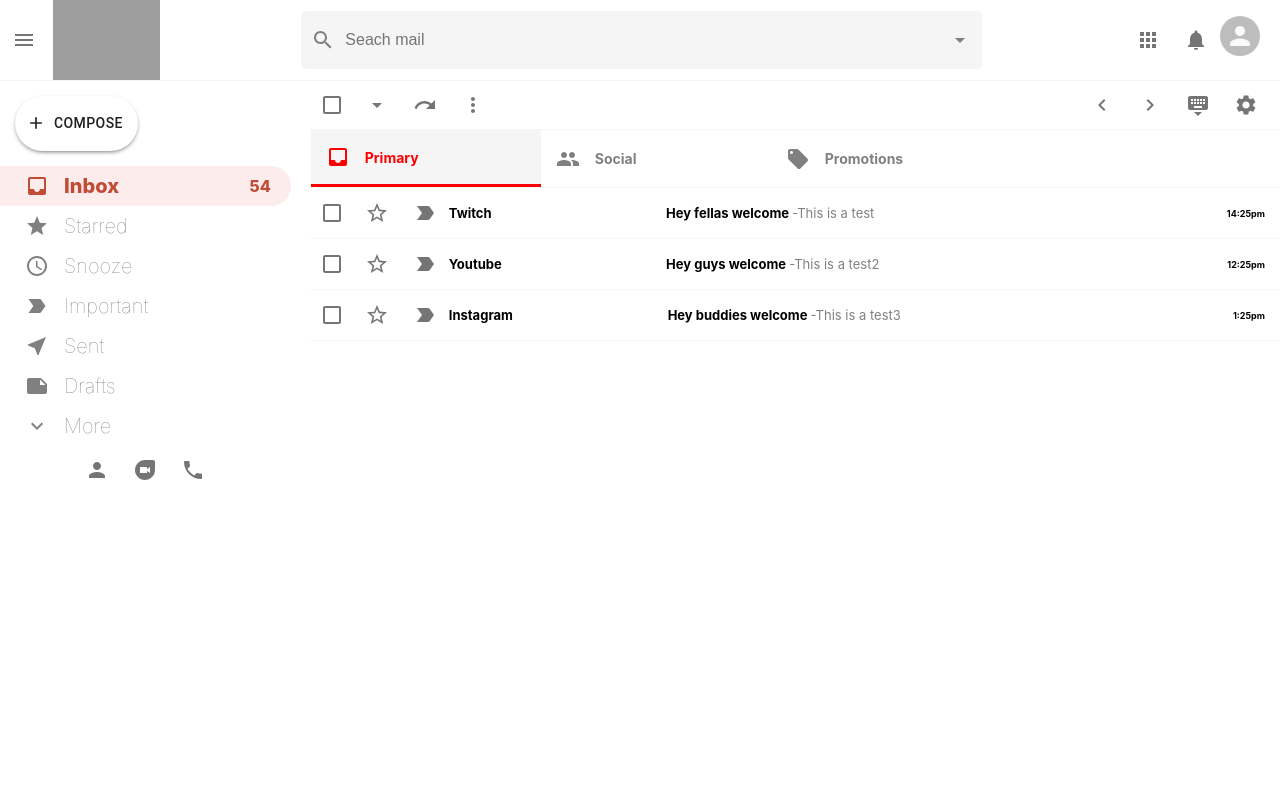
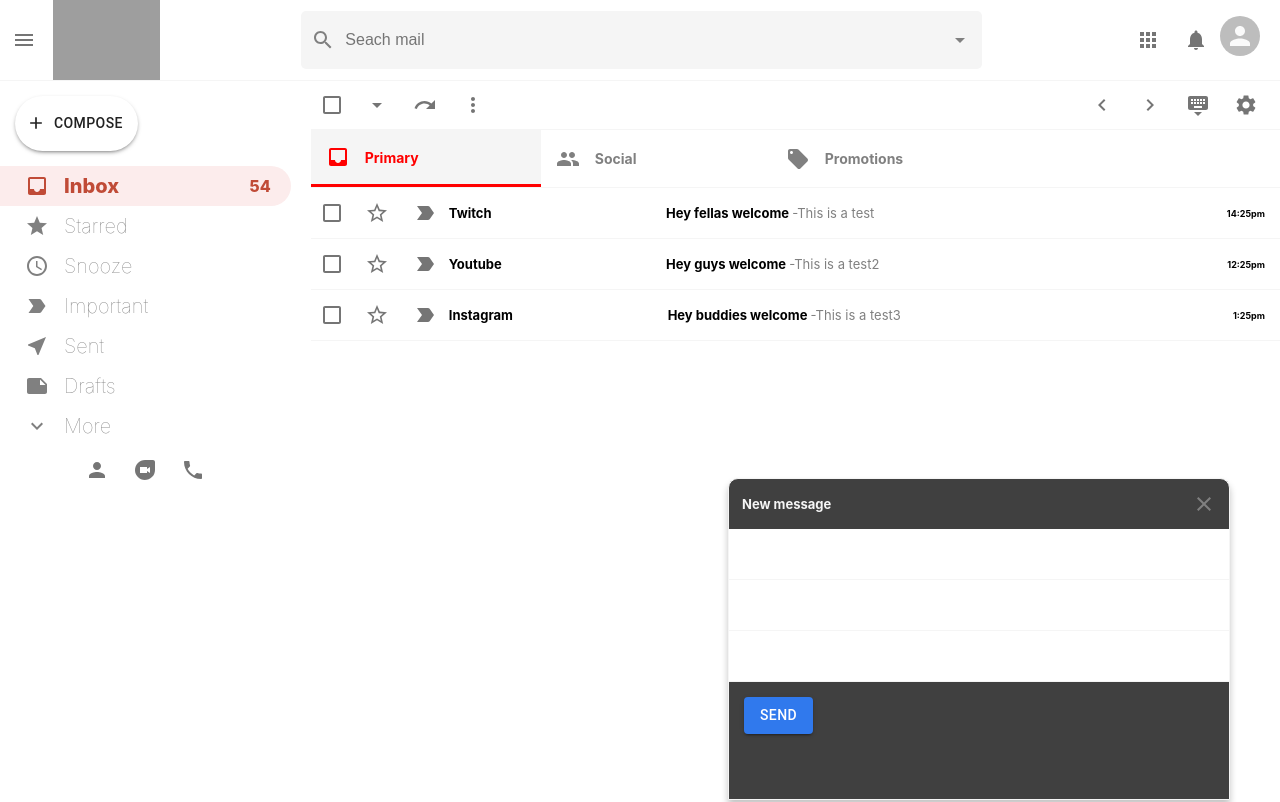
Before and after one commit to carlosguerrero1982/gmailApp, a React (Create React App) app: page / in a window 1280 px wide. Shown: the top 802 px of the page. Built offline with nearby package versions, Linux system fonts and the light colour scheme; grey boxes are pictures that could not be loaded.

Commit message:
newwwwtoday

```diff
--- a/src/SendMail.css
+++ b/src/SendMail.css
@@ -0,0 +1,56 @@
+.sendmail {
+    position: absolute;
+    bottom: 0;
+    right: 50px;
+    background-color: #404040;
+    width: 40%;
+    height: 40%;
+    max-width: 500px;
+    border-top-left-radius: 10px;
+    border-top-right-radius: 10px;
+    display: flex;
+    flex-direction: column;
+    border: 1px solid whitesmoke;
+    box-shadow: 0px 5px 7px 0px rgba(0, 0, 0, 0.24);
+}
+
+.sendMail-header {
+    padding: 13px;
+    display: flex;
+    justify-content: space-between;
+    align-items: center;
+    color: gray;
+}
+
+.sendMail-header>h3 {
+    color: whitesmoke;
+    font-size: 13px;
+}
+
+.SendButton {
+    background-color: #3079ed !important;
+    text-transform: capitalize;
+    margin: 15px !important;
+}
+
+.sendMailClose {
+    cursor: pointer;
+}
+
+.sendmail>form {
+    display: flex;
+    flex: 1;
+    flex-direction: column;
+}
+
+.sendmail>form>input {
+    height: 30px;
+    padding: 10px;
+    border: none;
+    border-bottom: 1px solid whitesmoke;
+    outline: none;
+}
+
+.sendMailOptions {
+    min-height: 40%;
+}
--- a/src/SendMail.js
+++ b/src/SendMail.js
@@ -18,8 +18,16 @@
                 <input type="text"/>
                 <input type="text"/>
 
-                <div className="sendMailOpti">
-                    <Button variant="contained" color="primary">Send</Button>
+                <div className="sendMailOptions">
+
+                    <Button className="SendButton"
+                    variant="contained"
+                    color="primary"
+                    type="submit"
+
+                    >
+                    Send
+                   </Button>
                 </div>
             </form>
         </div>
```
Also changed, not shown: 1 other file (tests, documents, lock files or other folders).
